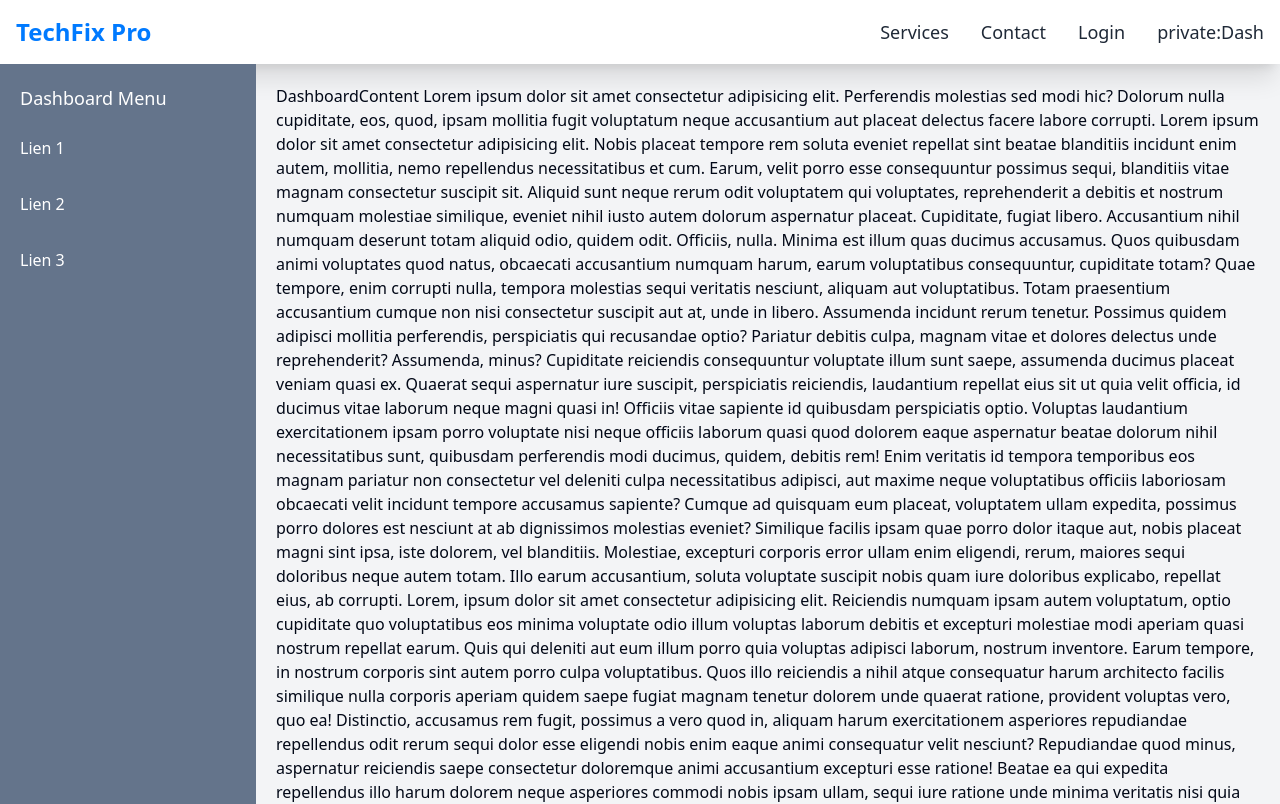
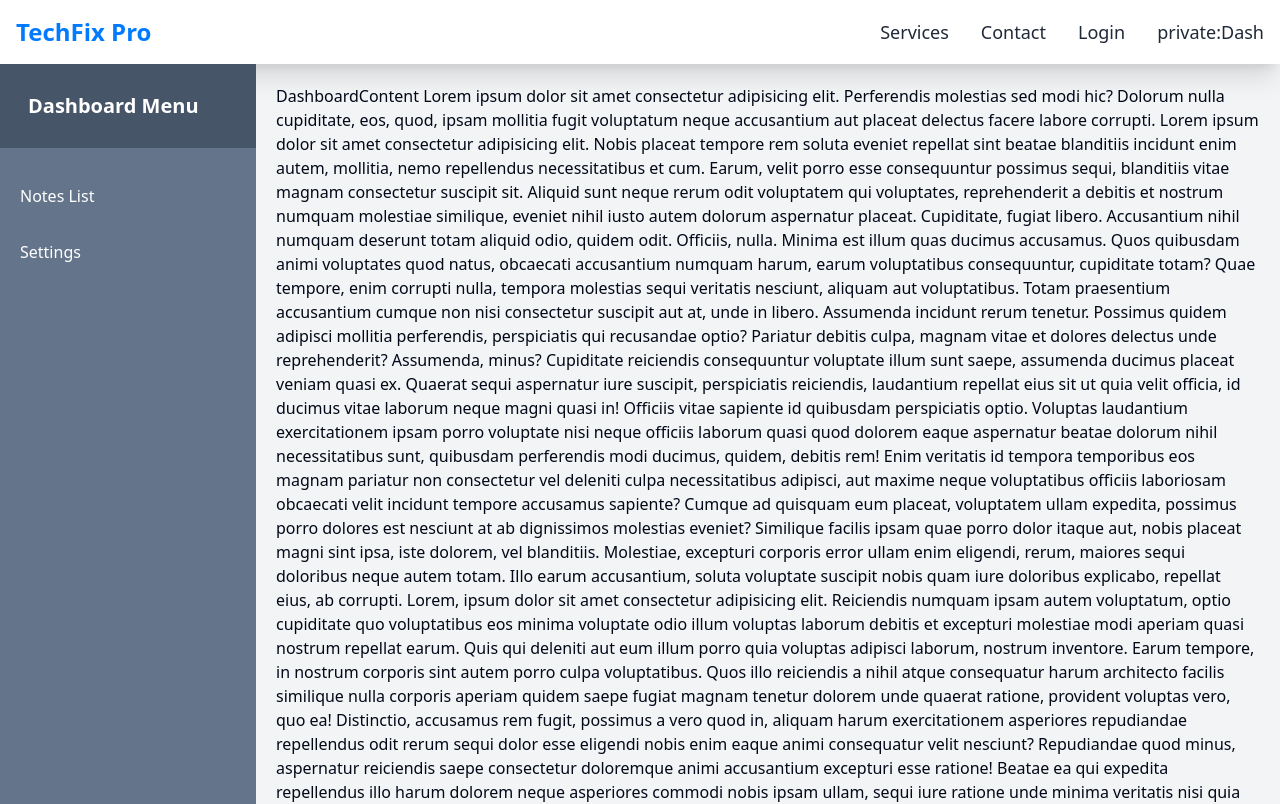
Before and after one commit to edes74500/front-mern-DG, a React (Vite) app: page /dashboard in a window 1280 px wide. Shown: the top 804 px of the page. Built offline with nearby package versions, Linux system fonts and the light colour scheme.

Commit message:
changed css tailwind and added settings in userdashboard

```diff
--- a/src/App.tsx
+++ b/src/App.tsx
@@ -3,7 +3,9 @@ import { Route, Routes } from "react-router-dom";
 import MainLayout from "./layout/MainLayout";
 import HomePage from "./pages/public/HomePage";
 import { Login } from "./pages/public/Login";
-import UserDashboard from "./pages/private/userDashboard";
+import UserDashboard from "./pages/private/UserDashboard";
+import DashboardContent from "./components/userDashboard/DashboardContent";
+import UserSettings from "./components/userDashboard/UserSettings";
 
 function App() {
   return (
@@ -11,7 +13,10 @@ function App() {
       <Route path="/" element={<MainLayout />}>
         <Route index element={<HomePage />} />
         <Route path="login" element={<Login />} />
-        <Route path="dashboard" element={<UserDashboard />} />
+        <Route path="dashboard" element={<UserDashboard />}>
+          <Route index element={<DashboardContent />} />
+          <Route path="settings" element={<UserSettings />} />
+        </Route>
       </Route>
     </Routes>
   );
--- a/src/components/userDashboard/DashboardContent.tsx
+++ b/src/components/userDashboard/DashboardContent.tsx
@@ -1,6 +1,6 @@
 const DashboardContent = () => {
   return (
-    <div className={`flex-grow bg-gray-100 p-5 transition `}>
+    <div>
       DashboardContent Lorem ipsum dolor sit amet consectetur adipisicing elit. Perferendis molestias sed modi hic?
       Dolorum nulla cupiditate, eos, quod, ipsam mollitia fugit voluptatum neque accusantium aut placeat delectus facere
       labore corrupti. Lorem ipsum dolor sit amet consectetur adipisicing elit. Nobis placeat tempore rem soluta eveniet
--- a/src/components/userDashboard/DashboardMenu.tsx
+++ b/src/components/userDashboard/DashboardMenu.tsx
@@ -1,4 +1,5 @@
 import { useEffect, useState } from "react";
+import { Link } from "react-router-dom";
 
 const DashboardMenu = () => {
   const [isMenuOpen, setIsMenuOpen] = useState(false);
@@ -36,15 +37,25 @@ const DashboardMenu = () => {
       <div
         className={`${
           isMenuOpen ? "translate-x-0" : "-translate-x-full"
-        } fixed top-0 left-0 z-50 h-screen w-64 bg-slate-500 p-5 transition-transform duration-300 md:sticky md:translate-x-0 md:h-screen`}
+        } fixed top-0 left-0 z-50  h-full w-64   transition-transform duration-300 md:sticky md:translate-x-0 bg-slate-500`}
       >
-        <div className="mb-4 text-lg text-white">Dashboard Menu</div>
+        <div className="w-full mb-4 text-xl font-bold text-white p-7 bg-slate-600">Dashboard Menu</div>
         {/* Liens ou contenu du menu */}
-        <ul className="space-y-4">
-          <li className="py-2 text-white">Lien 1</li>
-          <li className="py-2 text-white">Lien 2</li>
-          <li className="py-2 text-white">Lien 3</li>
-        </ul>
+        <div className="p-5">
+          <ul className="space-y-8">
+            <li>
+              <Link to="/dashboard" className="py-2 text-white">
+                Notes List
+              </Link>
+            </li>
+
+            <li>
+              <Link to="settings" className="py-2 text-white">
+                Settings
+              </Link>
+            </li>
+          </ul>
+        </div>
       </div>
     </>
   );
--- /dev/null
+++ b/src/components/userDashboard/UserSettings.tsx
@@ -0,0 +1,7 @@
+import React from "react";
+
+const UserSettings = () => {
+  return <div>UserSettings</div>;
+};
+
+export default UserSettings;
--- a/src/pages/private/UserDashboard.tsx
+++ b/src/pages/private/UserDashboard.tsx
@@ -1,11 +1,13 @@
-import DashboardContent from "../../components/userDashboard/DashboardContent";
+import { Outlet } from "react-router-dom";
 import DashboardMenu from "../../components/userDashboard/DashboardMenu";
 
 const UserDashboard = () => {
   return (
-    <div className="relative flex flex-col md:grid md:grid-cols-[auto_1fr] h-full">
+    <div className="relative flex flex-col md:grid md:grid-cols-[auto_1fr] flex-grow">
       <DashboardMenu />
-      <DashboardContent />
+      <div className={`flex-grow bg-gray-100 p-5 transition `}>
+        <Outlet />
+      </div>
     </div>
   );
 };
```
